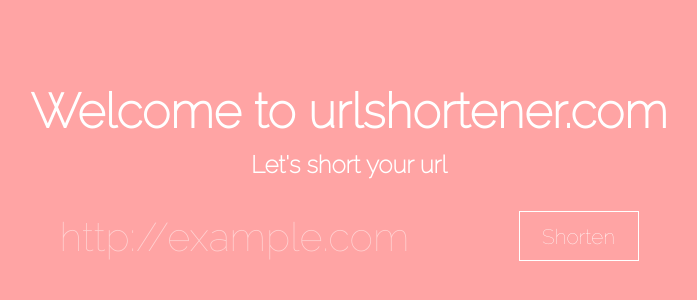
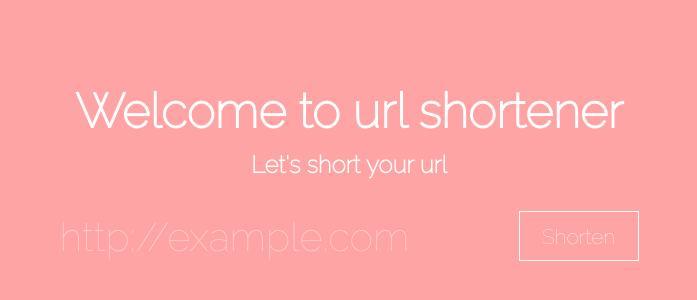
Before and after one commit to techstag/url-shortener, a website: page src/public/index.html in a window 1280 px wide. Shown: the part 212-512 px from the top of the page, without its empty margins (291-988 px from the left). Drawn offline with Linux system fonts and the light colour scheme.

Commit message:
Change h1 content

```diff
--- a/src/public/index.html
+++ b/src/public/index.html
@@ -7,7 +7,7 @@
   <body>
     <div id="container">
       <div id="center">
-        <h1>Welcome to urlshortener.com</h1>
+        <h1>Welcome to url shortener</h1>
         <h2>Let's short your url</h2>
         <form>
           <input type="text" id="newRedirect" placeholder="http://example.com"/>
```
